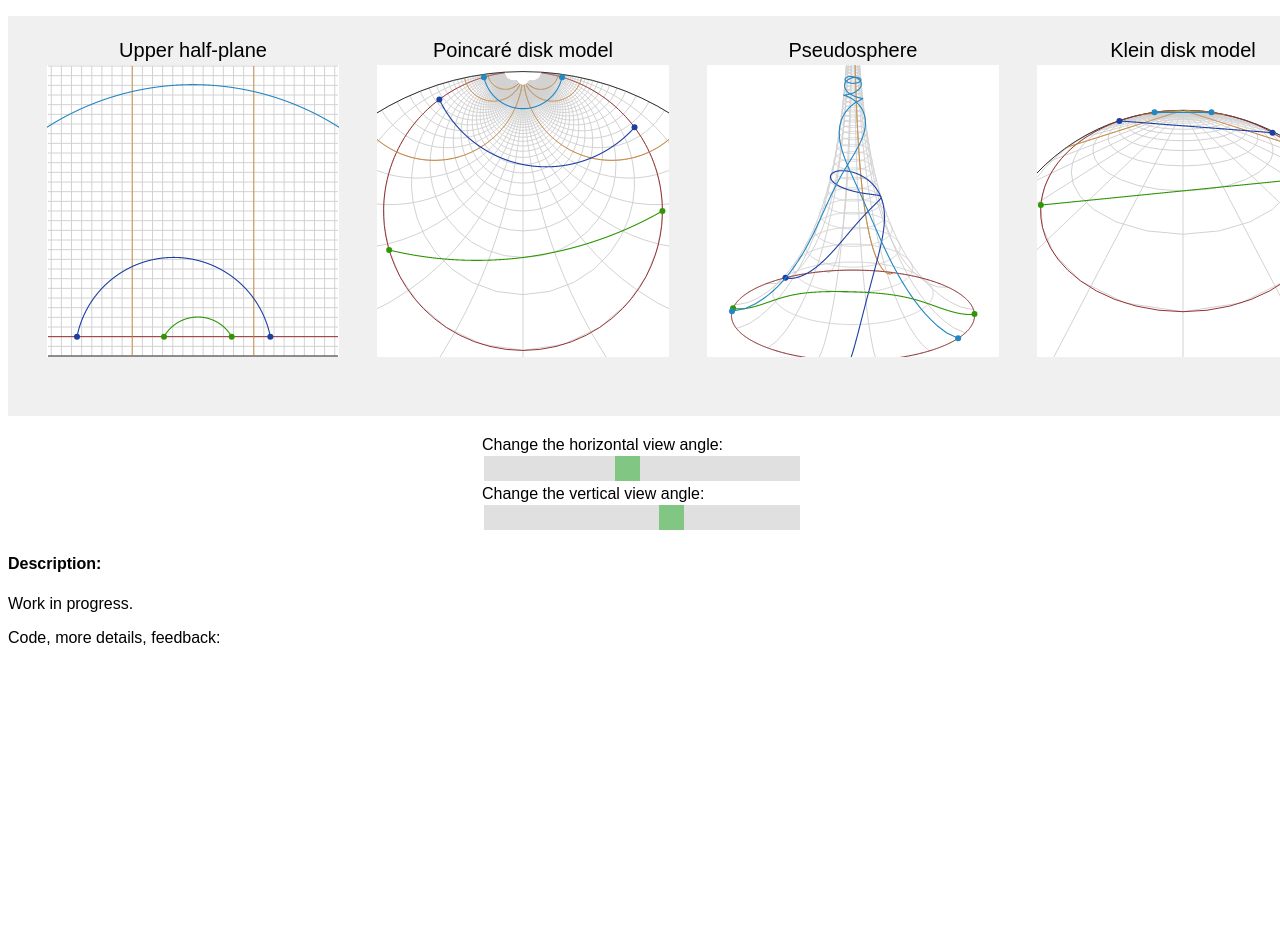
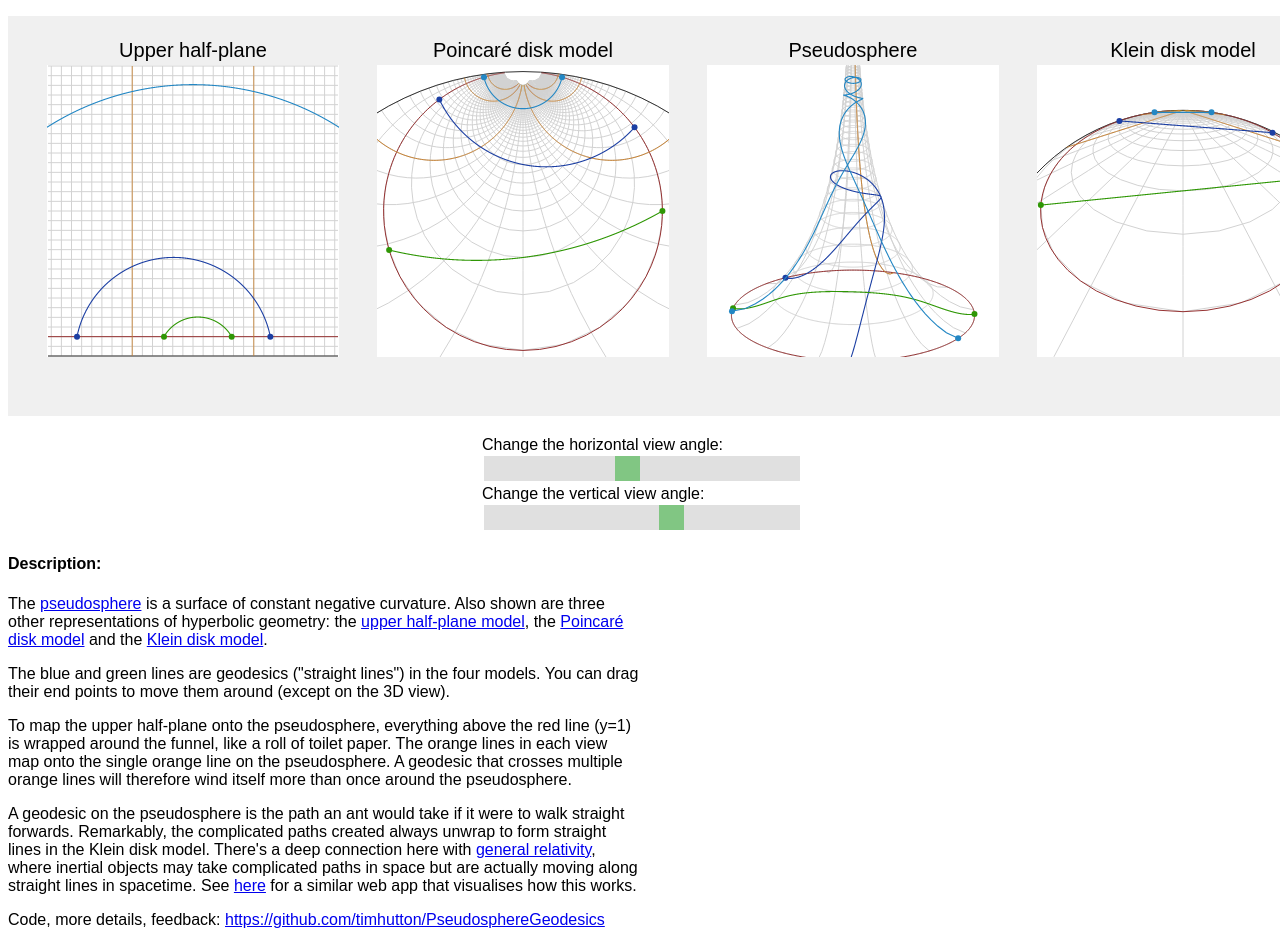
Before and after one commit to timhutton/PseudosphereGeodesics, a plain HTML site: page index.html in a window 1280 px wide. Shown: the top 945 px of the page. Before the commit the page ends 800 px from the top, so only its background shows below. Drawn offline with Linux system fonts and the light colour scheme.

Commit message:
Added explanation.

```diff
--- a/code/pseudosphere.js
+++ b/code/pseudosphere.js
@@ -36,7 +36,6 @@ function pseudosphere_u_from_z(z) {
 }
 
 function pseudosphere(p) {
-    // Transform point p ( u in [-inf, inf], v in [0, 2pi] ) onto the pseudosphere, following https://mathworld.wolfram.com/Pseudosphere.html
     p = upper_half_plane_to_pseudosphere_input(p);
     const u = p.y;
     const v = p.x;
@@ -59,7 +58,8 @@ function pseudosphere_surface_normal(p) {
 }
 
 function get_pseudosphere_geodesic_points(a, b, max_points) {
-    // Walk along the embedding following the geodesic until we hit delta_x = 0 or have enough points
+    // Walk along the embedding following the geodesic until we hit z=0 or have enough points.
+    // N.B. This function is only for debugging, there are easier ways of obtaining a geodesic.
     const pts = [a, b];
     var surface_a = pseudosphere(a);
     var surface_b = pseudosphere(b);
--- a/index.html
+++ b/index.html
@@ -32,11 +32,23 @@
 
     <h4>Description:</h4>
     <p class="text">
-    Work in progress.
+    The <a href="https://en.wikipedia.org/wiki/Pseudosphere">pseudosphere</a> is a surface of constant negative curvature. Also shown are three other representations of hyperbolic geometry: the <a href="https://en.wikipedia.org/wiki/Poincar%C3%A9_half-plane_model">upper half-plane model</a>, the <a href="https://en.wikipedia.org/wiki/Poincar%C3%A9_disk_model">Poincaré disk model</a> and the <a href="https://en.wikipedia.org/wiki/Beltrami%E2%80%93Klein_model">Klein disk model</a>.
     </p>
 
     <p class="text">
-    Code, more details, feedback:
+    The blue and green lines are geodesics ("straight lines") in the four models. You can drag their end points to move them around (except on the 3D view).
+    </p>
+
+    <p class="text">
+    To map the upper half-plane onto the pseudosphere, everything above the red line (y=1) is wrapped around the funnel, like a roll of toilet paper. The orange lines in each view map onto the single orange line on the pseudosphere. A geodesic that crosses multiple orange lines will therefore wind itself more than once around the pseudosphere.
+    </p>
+
+    <p class="text">
+    A geodesic on the pseudosphere is the path an ant would take if it were to walk straight forwards. Remarkably, the complicated paths created always unwrap to form straight lines in the Klein disk model. There's a deep connection here with <a href="https://en.wikipedia.org/wiki/General_relativity">general relativity</a>, where inertial objects may take complicated paths in space but are actually moving along straight lines in spacetime. See <a href="https://timhutton.github.io/GravityIsNotAForce/">here</a> for a similar web app that visualises how this works.
+    </p>
+
+    <p class="text">
+    Code, more details, feedback: <a href="https://github.com/timhutton/PseudosphereGeodesics">https://github.com/timhutton/PseudosphereGeodesics</a>
     </p>
 </body>
 
```
